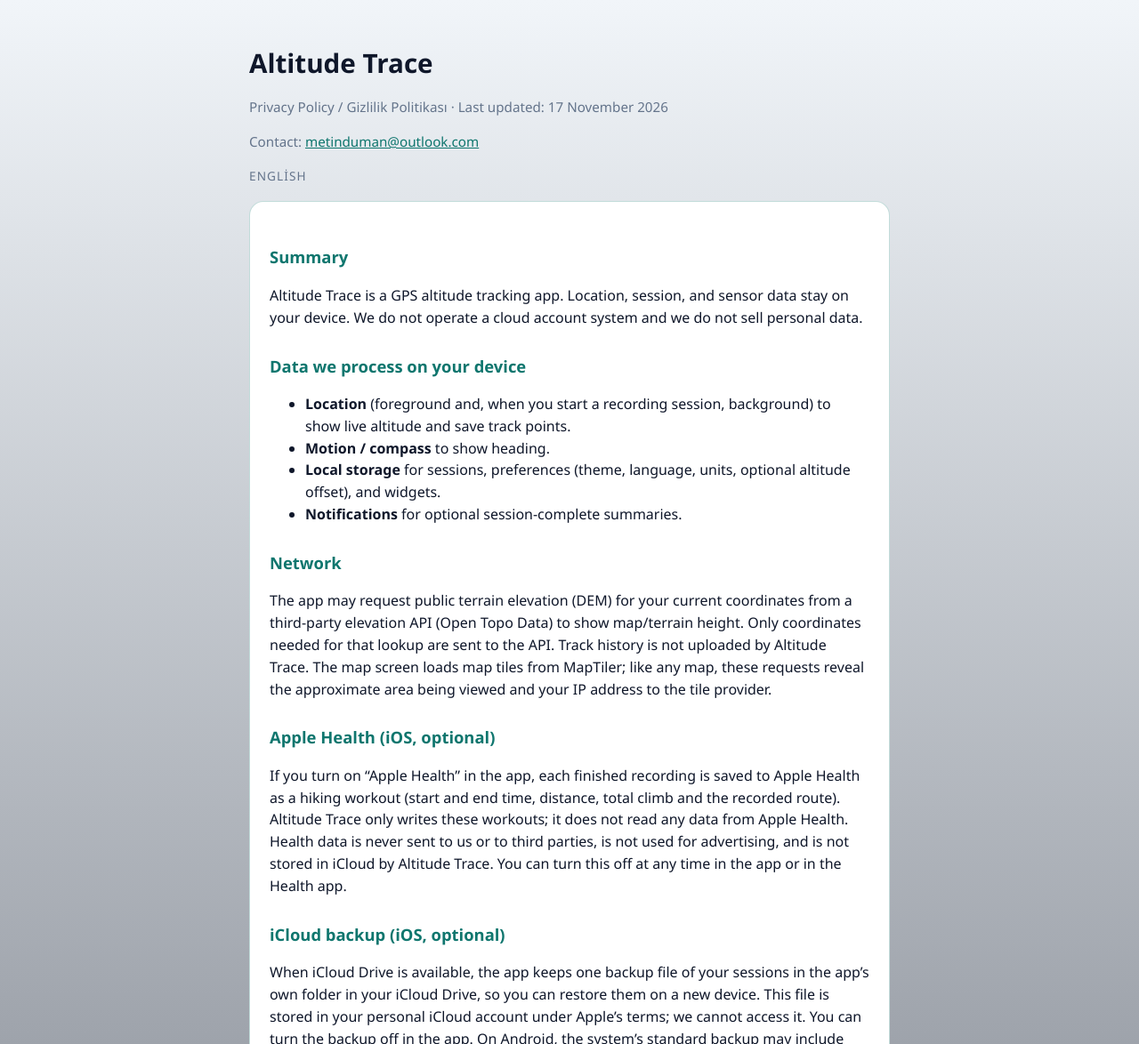
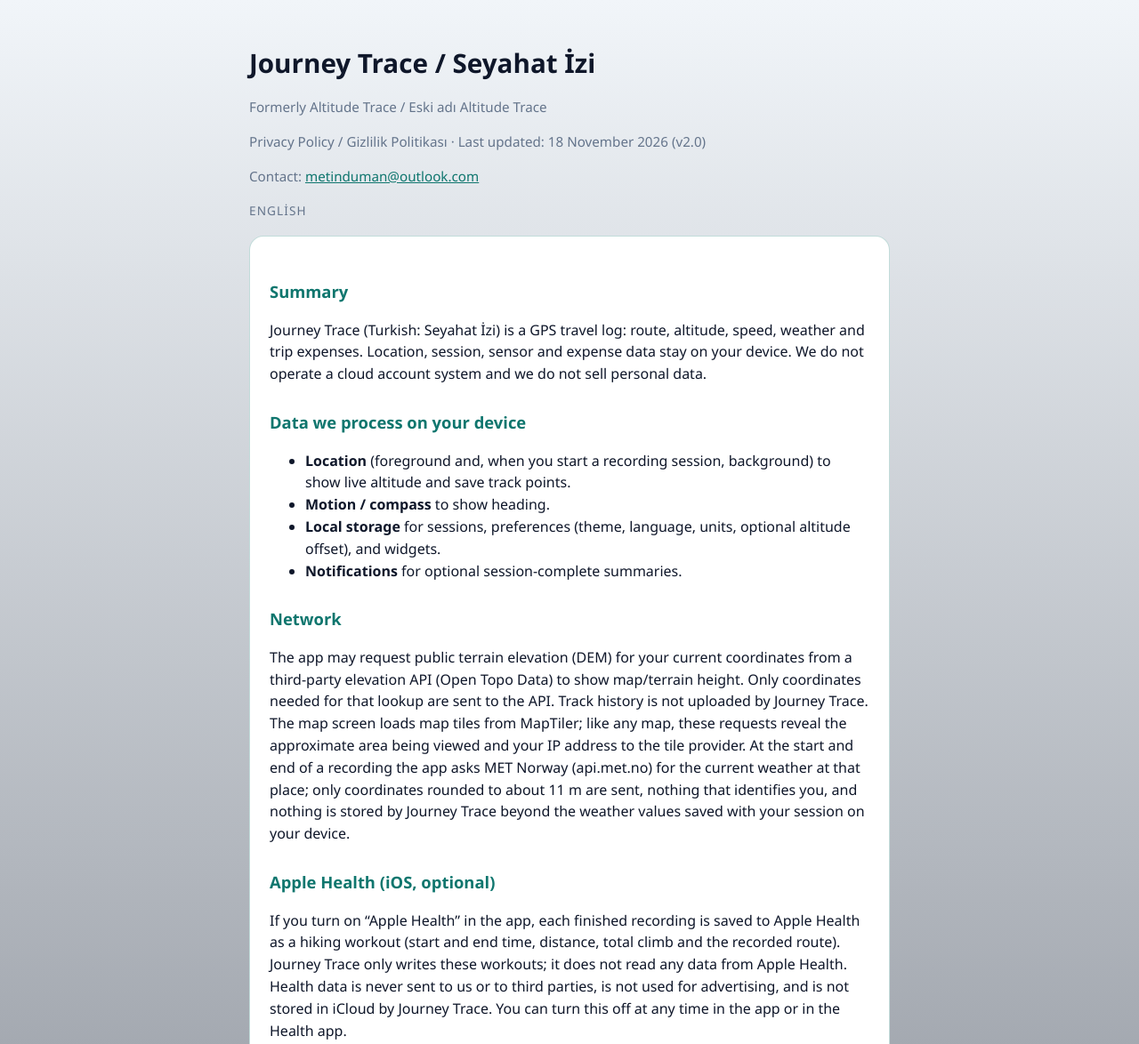
Before and after one commit to babursah3411/altitude-trace-privacy, a plain HTML site: page index.html in a window 1280 px wide. Shown: the top 1174 px of the page at 89% size. Drawn offline with Linux system fonts and the light colour scheme.

Commit message:
Rename to Journey Trace / Seyahat İzi (v2.0); MET Norway weather; expenses stay on device
Co-Authored-By: Claude Opus 5.5 <noreply@anthropic.com>

```diff
--- a/index.html
+++ b/index.html
@@ -3,7 +3,7 @@
 <head>
   <meta charset="utf-8" />
   <meta name="viewport" content="width=device-width, initial-scale=1" />
-  <title>Altitude Trace — Privacy Policy / Gizlilik Politikası</title>
+  <title>Journey Trace / Seyahat İzi — Privacy Policy / Gizlilik Politikası</title>
   <style>
     :root {
       color-scheme: light dark;
@@ -51,15 +51,16 @@
 </head>
 <body>
   <main>
-    <h1>Altitude Trace</h1>
-    <p class="muted">Privacy Policy / Gizlilik Politikası · Last updated: 17 November 2026</p>
+    <h1>Journey Trace / Seyahat İzi</h1>
+    <p class="muted">Formerly Altitude Trace / Eski adı Altitude Trace</p>
+    <p class="muted">Privacy Policy / Gizlilik Politikası · Last updated: 18 November 2026 (v2.0)</p>
     <p class="muted">Contact: <a href="mailto:metinduman@outlook.com">metinduman@outlook.com</a></p>
 
     <p class="lang">English</p>
     <div class="card">
       <h2>Summary</h2>
       <p>
-        Altitude Trace is a GPS altitude tracking app. Location, session, and sensor data stay on your device.
+        Journey Trace (Turkish: Seyahat İzi) is a GPS travel log: route, altitude, speed, weather and trip expenses. Location, session, sensor and expense data stay on your device.
         We do not operate a cloud account system and we do not sell personal data.
       </p>
 
@@ -75,15 +76,16 @@
       <p>
         The app may request public terrain elevation (DEM) for your current coordinates from a third-party elevation API
         (Open Topo Data) to show map/terrain height. Only coordinates needed for that lookup are sent to the API.
-        Track history is not uploaded by Altitude Trace. The map screen loads map tiles from MapTiler; like any map, these requests reveal the approximate area being viewed and your IP address to the tile provider.
+        Track history is not uploaded by Journey Trace. The map screen loads map tiles from MapTiler; like any map, these requests reveal the approximate area being viewed and your IP address to the tile provider.
+        At the start and end of a recording the app asks MET Norway (api.met.no) for the current weather at that place; only coordinates rounded to about 11 m are sent, nothing that identifies you, and nothing is stored by Journey Trace beyond the weather values saved with your session on your device.
       </p>
 
       <h2>Apple Health (iOS, optional)</h2>
       <p>
         If you turn on “Apple Health” in the app, each finished recording is saved to Apple Health as a hiking workout
-        (start and end time, distance, total climb and the recorded route). Altitude Trace only writes these workouts;
+        (start and end time, distance, total climb and the recorded route). Journey Trace only writes these workouts;
         it does not read any data from Apple Health. Health data is never sent to us or to third parties, is not used for
-        advertising, and is not stored in iCloud by Altitude Trace. You can turn this off at any time in the app or in the Health app.
+        advertising, and is not stored in iCloud by Journey Trace. You can turn this off at any time in the app or in the Health app.
       </p>
 
       <h2>iCloud backup (iOS, optional)</h2>
@@ -113,7 +115,7 @@
     <div class="card">
       <h2>Özet</h2>
       <p>
-        Altitude Trace, GPS ile rakım takibi yapan bir uygulamadır. Konum, oturum ve sensör verileri cihazınızda kalır.
+        Seyahat İzi; rota, rakım, hız, hava durumu ve seyahat giderlerini kaydeden bir GPS seyahat günlüğüdür. Konum, oturum, sensör ve gider verileri cihazınızda kalır.
         Bulut hesabı sistemi yoktur; kişisel veri satılmaz.
       </p>
 
@@ -128,15 +130,16 @@
       <h2>Ağ</h2>
       <p>
         Uygulama, arazi yüksekliği (DEM) göstermek için geçerli koordinatlarınızı üçüncü taraf bir yükseklik API’sine
-        (Open Topo Data) gönderebilir. Oturum geçmişi Altitude Trace tarafından yüklenmez. Harita ekranı, harita karolarını MapTiler sunucularından yükler; bu istekler görüntülenen yaklaşık bölgeyi ve IP adresinizi harita sağlayıcısına iletir.
+        (Open Topo Data) gönderebilir. Oturum geçmişi Seyahat İzi tarafından yüklenmez. Harita ekranı, harita karolarını MapTiler sunucularından yükler; bu istekler görüntülenen yaklaşık bölgeyi ve IP adresinizi harita sağlayıcısına iletir.
+        Kaydın başında ve sonunda uygulama o konumdaki hava durumunu MET Norway'den (api.met.no) ister; yalnızca yaklaşık 11 m'ye yuvarlanmış koordinatlar gönderilir, sizi tanımlayan bir bilgi gönderilmez. Hava durumu değerleri yalnızca cihazınızda, oturumla birlikte saklanır.
       </p>
 
       <h2>Apple Sağlık (iOS, isteğe bağlı)</h2>
       <p>
         Uygulamada “Apple Sağlık” seçeneğini açarsanız, biten her kayıt Apple Sağlık'a yürüyüş antrenmanı olarak kaydedilir
-        (başlangıç ve bitiş zamanı, mesafe, toplam tırmanış ve kaydedilen rota). Altitude Trace yalnızca bu antrenmanları yazar;
+        (başlangıç ve bitiş zamanı, mesafe, toplam tırmanış ve kaydedilen rota). Seyahat İzi yalnızca bu antrenmanları yazar;
         Apple Sağlık'tan veri okumaz. Sağlık verileri bize veya üçüncü taraflara gönderilmez, reklam için kullanılmaz ve
-        Altitude Trace tarafından iCloud'da saklanmaz. Bu seçeneği uygulamadan veya Sağlık uygulamasından istediğiniz zaman kapatabilirsiniz.
+        Seyahat İzi tarafından iCloud'da saklanmaz. Bu seçeneği uygulamadan veya Sağlık uygulamasından istediğiniz zaman kapatabilirsiniz.
       </p>
 
       <h2>iCloud yedekleme (iOS, isteğe bağlı)</h2>
```
Also changed, not shown: support.html (+2 -2 lines).
